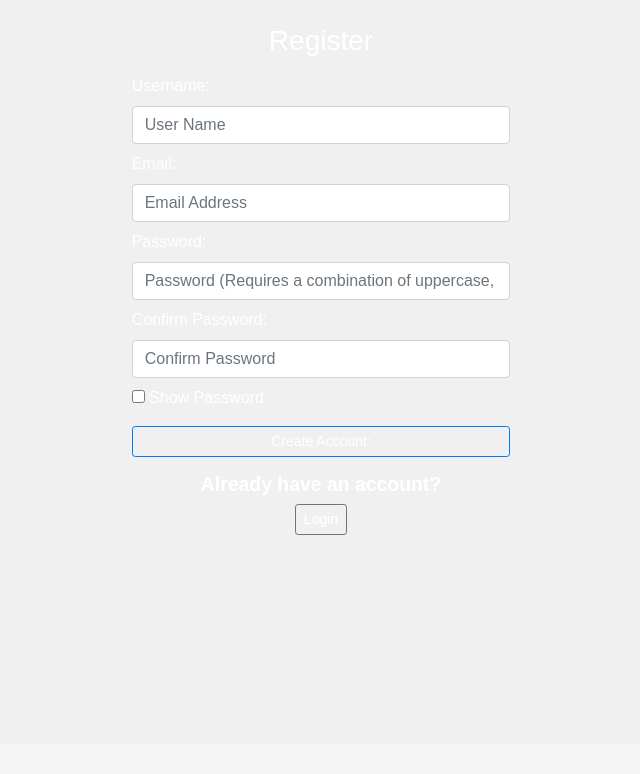
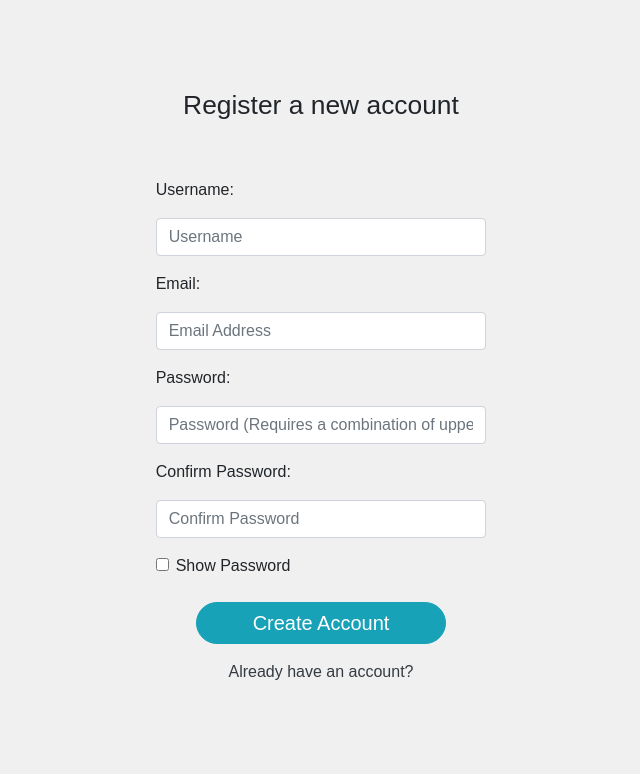
Before and after one commit to AlfredPaguio/Cross-E-commerce-Platform-Product-Evaluation-Web-Application-Capstone, a Flask app: page /register in a window 1280 px wide. Shown: the part 56-830 px from the top of the page, without its empty margins (319-959 px from the left). Before the commit the page ends 591 px from the top, so only its background shows below. Run offline with Flask 2, Linux system fonts and the light colour scheme.

Commit message:
Register Form update

```diff
--- a/webscraper/forms.py
+++ b/webscraper/forms.py
@@ -21,7 +21,7 @@ class RegisterForm(FlaskForm):
     email_address = StringField(label='Email:', validators=[Email(), DataRequired()])
     password1 = PasswordField(label='Password:', validators=[Length(min=8), DataRequired()])
     password2 = PasswordField(label='Confirm Password:', validators=[EqualTo('password1'), DataRequired()])
-    submit = SubmitField(label='Create Account:')
+    submit = SubmitField(label='Create Account')
 
 
 class LoginForm(FlaskForm):
--- a/webscraper/templates/register.html
+++ b/webscraper/templates/register.html
@@ -4,33 +4,44 @@ Register Page
 {% endblock %}
 
 {% block content %}
-    <div class="container col-md-4 col-sm-12 p-4 mx-auto">
-        <form method="POST" onsubmit="loading();" class="form-register" style="color:white">
-            {{ register_form.hidden_tag() }}
-            <h1 class="h3 mb-3 font-weight-normal text-center">
-                Register
-            </h1>
-            {{ register_form.username.label() }}
-            {{ register_form.username(class="form-control mb-2", placeholder="User Name") }}
-
-            {{ register_form.email_address.label() }}
-            {{ register_form.email_address(class="form-control mb-2", placeholder="Email Address") }}
-
-            {{ register_form.password1.label() }}
-            {{ register_form.password1(class="form-control mb-2", placeholder="Password (Requires a combination of uppercase, numbers, and special characters") }}
-
-            {{ register_form.password2.label() }}
-            {{ register_form.password2(class="form-control mb-2", placeholder="Confirm Password") }}
-            <input type="checkbox" onclick="password_show_register()"> Show Password <br>
-
-            <div class="checkbox mb-3 text-center mt-3">
-                {{ register_form.submit(class="btn btn-sm btn-block btn-outline-primary", style="color:white;") }}
+    <div class="container-fluid">
+        <div class="row">
+            <div class="col"></div>
+            <div class="col-12 col-sm-12 col-md-6 col-lg-6 col-xl-4 text-center px-5"
+                style="padding-top:calc(10px + 10vh); padding-bottom: calc(10px + 10vh);">
+                <form method="POST" onsubmit="loading();" class="fading form-register">
+                    {{ register_form.hidden_tag() }}
+                    <h4 class="font-weight-normal pb-5">Register a new account</h4>
+                    <div class="form-group text-left">
+                        <label for="usernameForm"> {{ register_form.username.label() }}</label>
+                        {{ register_form.username(class="form-control mb-2", id="usernameForm", placeholder="Username") }}
+                    </div>
+                    <div class="form-group text-left">
+                        <label for="emailForm"> {{ register_form.email_address.label() }}</label>
+                        {{ register_form.email_address(class="form-control mb-2", id="emailForm", placeholder="Email Address") }}
+                    </div>
+                    <div class="form-group text-left">
+                        <label for="password1">{{ register_form.password1.label() }}</label>
+                        {{ register_form.password1(class="form-control mb-2", id="password1", placeholder="Password (Requires a combination of uppercase, numbers, and special characters") }}
+                    </div>
+                    <div class="form-group text-left mb-4">
+                        <label for="password2">{{ register_form.password2.label() }}</label>
+                        {{ register_form.password2(class="form-control mb-2", id="password2", placeholder="Confirm Password") }}
+                        <div class="form-check pt-2">
+                            <input class="form-check-input" type="checkbox" onclick="password_show_register()" id="showPassword">
+                            <label class="form-check-label" for="showPassword">
+                                Show Password
+                            </label>
+                        </div>
+                    </div>
+                    <div class="justify-content-center">
+                        {{ register_form.submit(class="btn-universal btn btn btn-info btn-lg rounded-pill mb-3", style="color:white;") }}
+                        <br>
+                        <a class="font-weight-normal text-dark pt-2" href="{{ url_for('login_page') }}">Already have an account?</a>
+                    </div>
+                </form>
             </div>
-
-            <div class="checkbox mb-3 text-center">
-                <h6>Already have an account?</h6>
-                <a class="btn btn-sm btn-outline-secondary" href="{{ url_for('login_page') }}" style="color:white;">Login</a>
-            </div>
-        </form>
+            <div class="col"></div>
+        </div>
     </div>
 {% endblock %}
```
